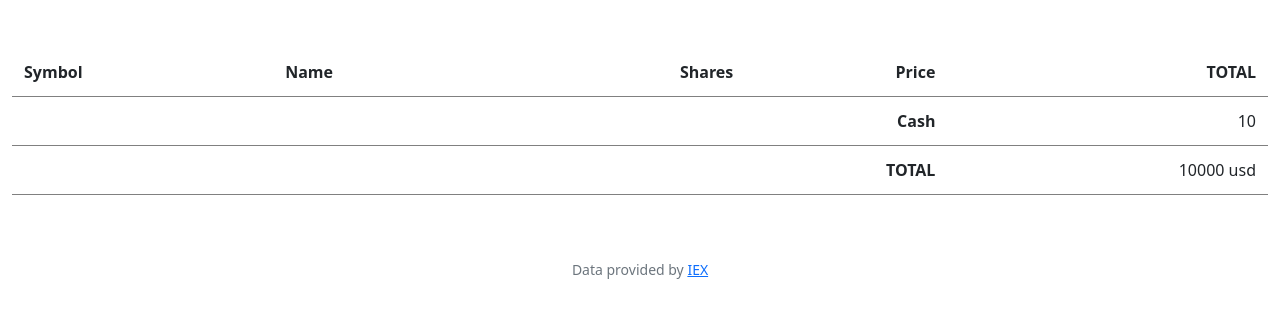
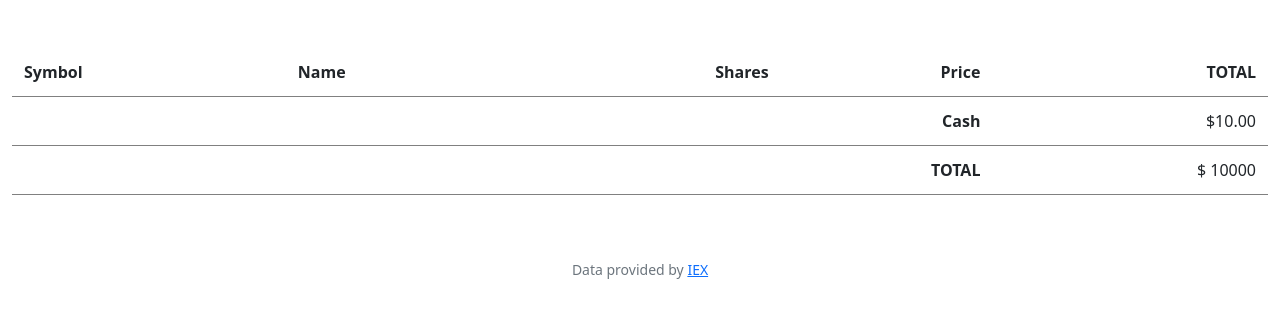
Before and after one commit to lolocompa/cs50-final-project, a Flask app: template templates/index.html in a window 1280 px wide. Shown: the part 76-394 px from the top of the page. Run offline with Flask 3, Linux system fonts and the light colour scheme; the template is opened without the code that fills it: most values are stand-ins (such as "Sample title", 1, 10 or a date in 2020); some libraries are stand-ins or nearby versions.

Commit message:
confirmación automatizada por check50 [check50=True]

```diff
--- a/templates/index.html
+++ b/templates/index.html
@@ -29,21 +29,21 @@
                             {{ shares_l[i] }}
                     </td>
                     <td class="text-end">
-                            {{ market_price_l[i] }}
+                            {{ market_price_l[i] | usd}}
                     </td>
                     <td class="text-end">
-                            {{ price_total_l[i] }}
+                            {{ price_total_l[i] | usd}}
                     </td>
                 </tr>
                 {% endfor %}
                 <tfoot>
                     <tr>
                         <td class="border-0 fw-bold text-end" colspan="4">Cash</td>
-                        <td class="border-0 text-end">{{ user_total }}</td>
+                        <td class="border-0 text-end">{{ user_total | usd}}</td>
                     </tr>
                     <tr>
                         <td class="border-0 fw-bold text-end" colspan="4">TOTAL</td>
-                        <td class="border-0 w-bold text-end">10000 usd</td>
+                        <td class="border-0 w-bold text-end">$ 10000</td>
                     </tr>
                 </tfoot>
             </tbody>
```
Also changed, not shown: 1 other file.
